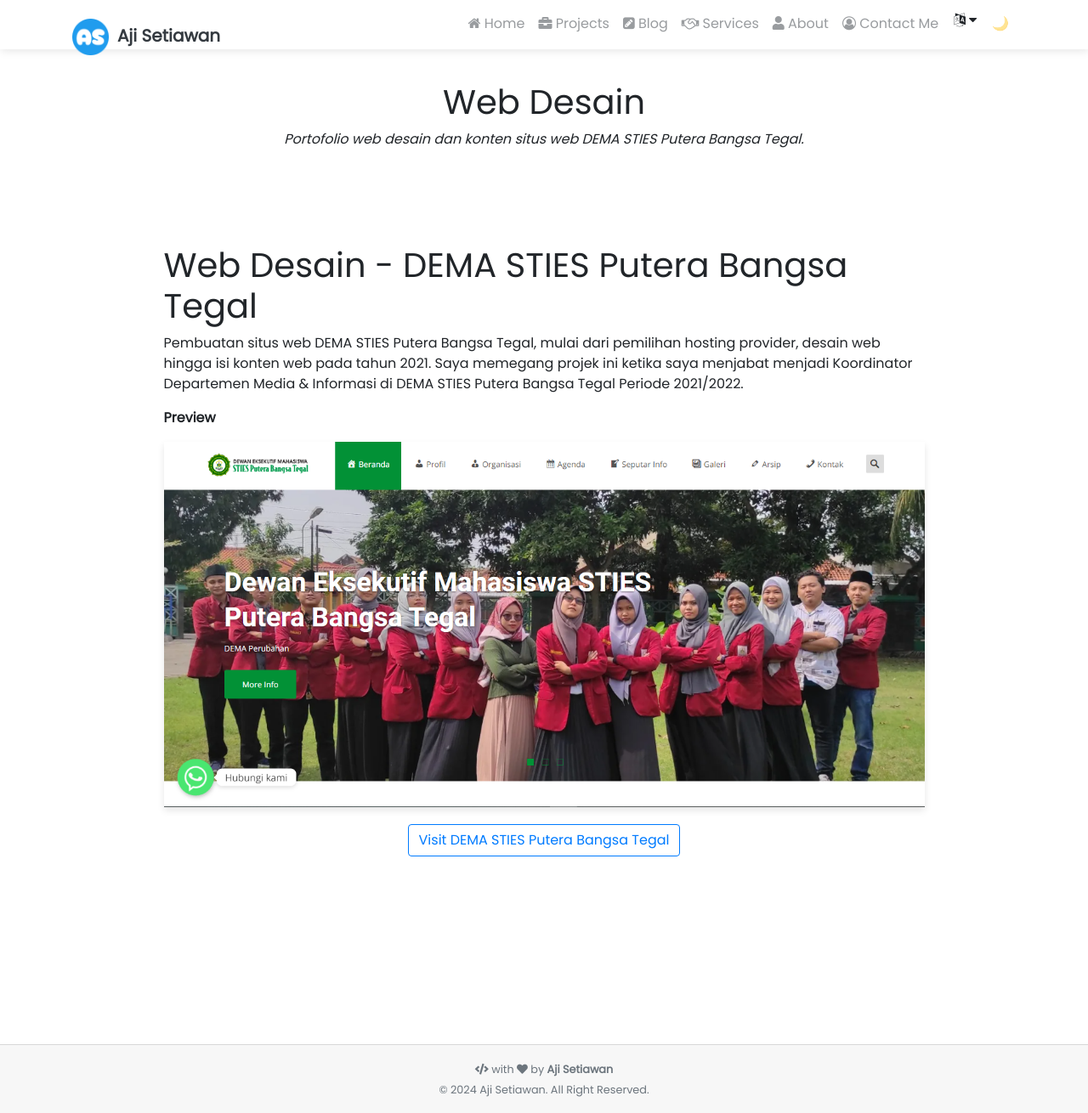
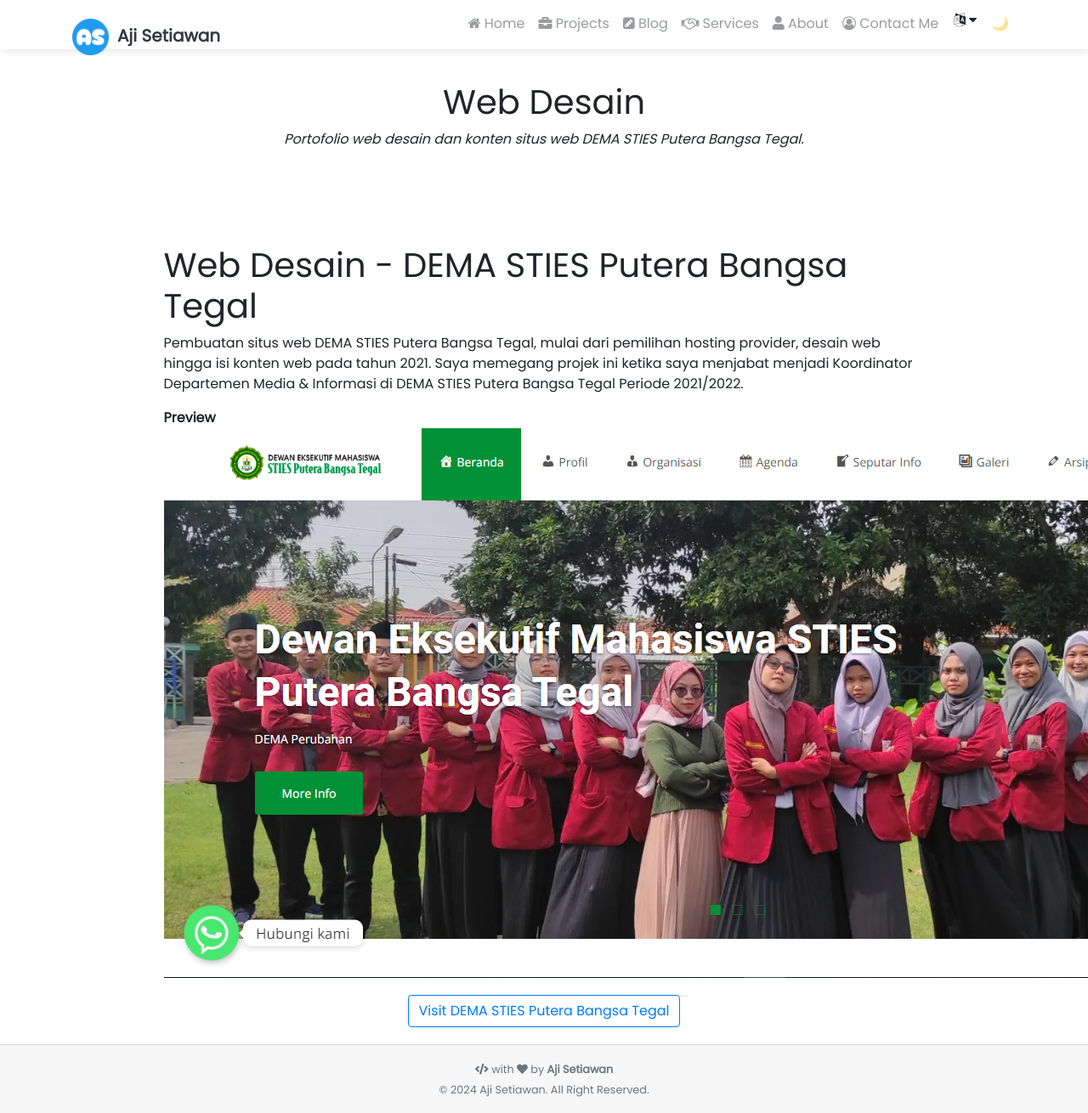
Before and after one commit to ajisetiawan716/ajisetiawan716.github.io, a Jekyll site: the page built from _projects/Web Desain DEMA STIES Putera Bangsa Tegal.md, in a window 1280 px wide and 1310 px high. Shown: the whole window at 85% size. Built offline with Jekyll 4.4.1, drawn with Linux system fonts in a browser that asks for light colours; nearby versions of some CDN libraries; comment, search, counter and statistics services are not loaded.

Commit message:
Update page.html

```diff
--- a/_layouts/page.html
+++ b/_layouts/page.html
@@ -14,6 +14,6 @@
 	</div>
 </div>
 
-      <div class="col-lg-10 mx-auto mt-5 markdown-body">
+      <div class="col-lg-10 mx-auto mt-5">
       {{ content }}
       </div>
```
